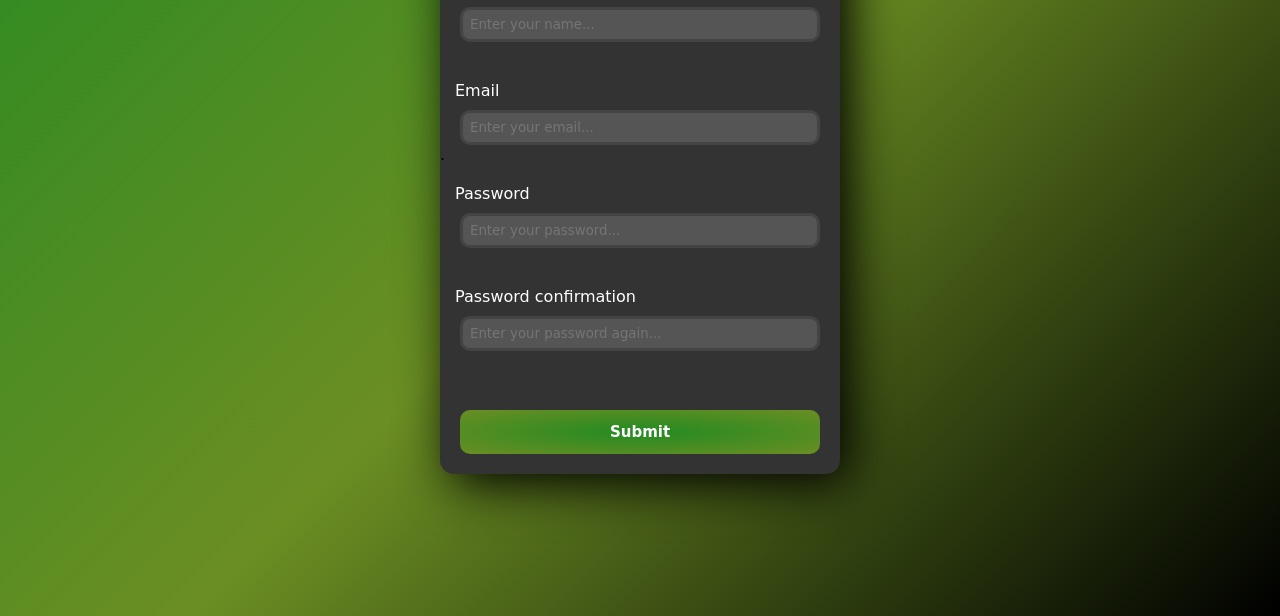
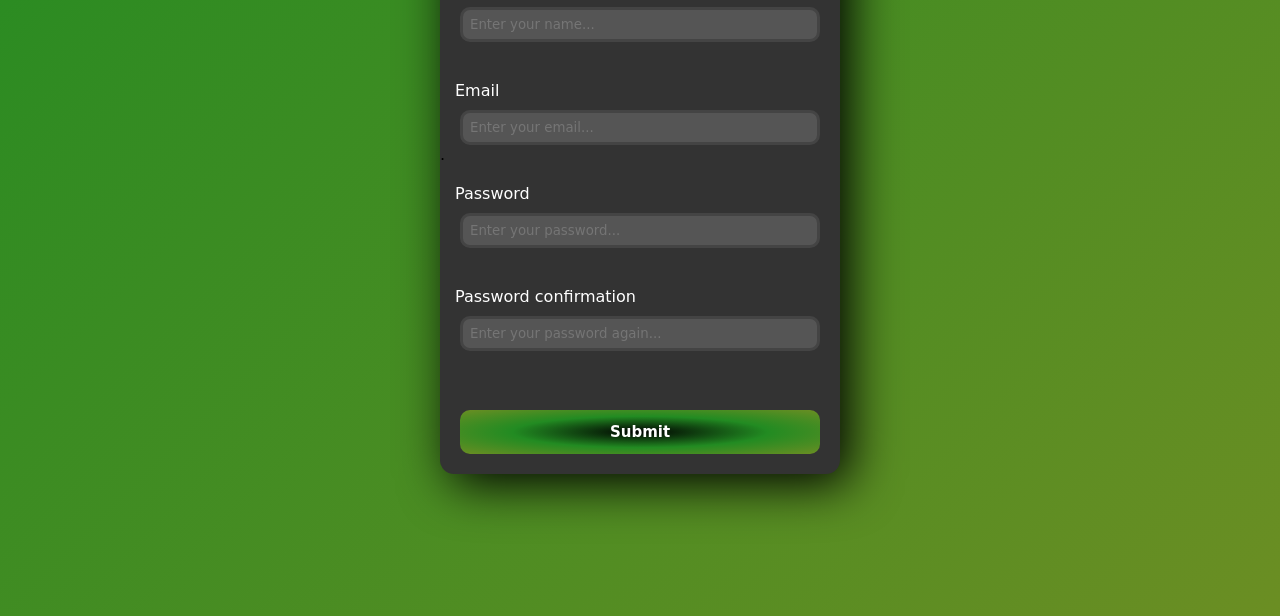
Before and after one commit to DaviC0ding/form, a website built with Vite: page index.html in a window 1280 px wide. Shown: the part 283-899 px from the top of the page. Built offline with nearby package versions, Linux system fonts and the light colour scheme.

Commit message:
refactor/colors

```diff
--- a/src/style.css
+++ b/src/style.css
@@ -6,7 +6,7 @@
 }
 
 body {
-    background: linear-gradient(135deg, #228b22, #6b8e23, #000000);
+    background: linear-gradient(135deg, #228b22, #6b8e23);
 }
 
 .nav-bar-container {
@@ -165,7 +165,7 @@ body {
 .login-form-submit-btn button {
     border-radius: 10px;
     padding: 13px;
-    background: radial-gradient(#228b22, #6b8e23);
+    background: radial-gradient(black, #228b22, #6b8e23);
     border: none;
     color: white;
     width: 90%;
```
